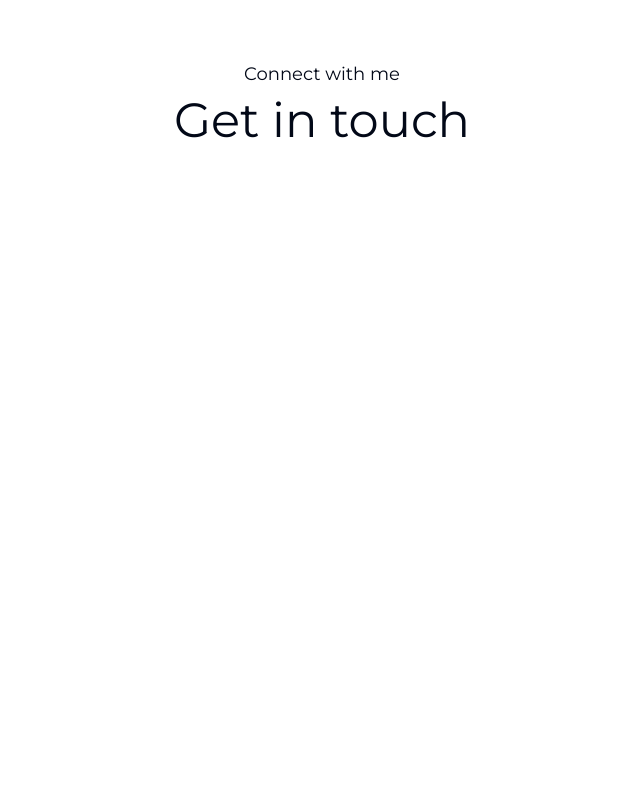
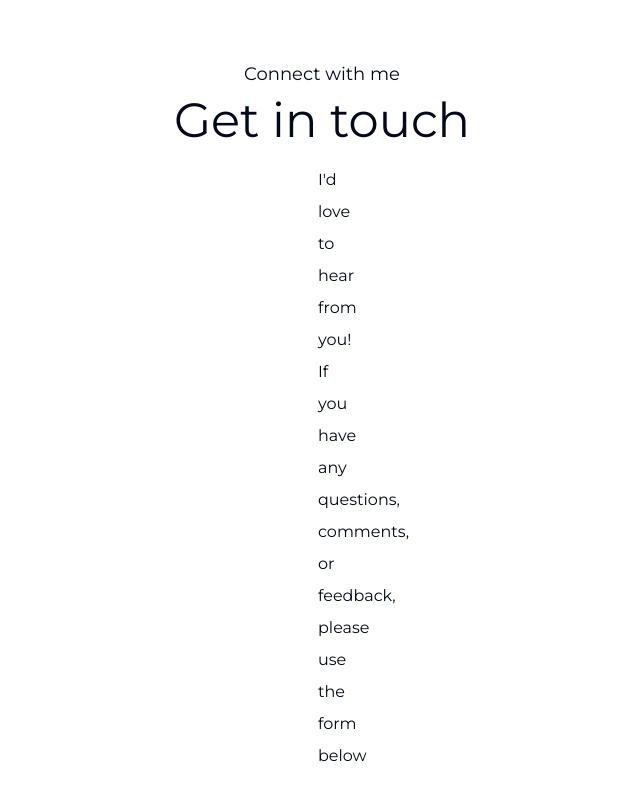
Before and after one commit to narandza/portfolio, a Next.js app: page / in a window 1280 px wide. Shown: the part 3182-3982 px from the top of the page, without its empty margins (318-958 px from the left). Before the commit the page ends 3414 px from the top, so only its background shows below. Built offline with nearby package versions, Linux system fonts and the light colour scheme.

Commit message:
add shadcn input component

```diff
--- a/src/app/(main)/contact.tsx
+++ b/src/app/(main)/contact.tsx
@@ -3,7 +3,10 @@
     <div className="w-full px-[12%] py-10 scroll-mt-20" id="contact">
       <h4 className="text-center mb-2 text-lg">Connect with me</h4>
       <h2 className="text-center text-5xl">Get in touch</h2>
-      <p className="text-center max-w-2 mx-auto mt-5 mb-12"></p>
+      <p className="text-center max-w-2 mx-auto mt-5 mb-12">
+        I&apos;d love to hear from you! If you have any questions, comments, or
+        feedback, please use the form below
+      </p>
     </div>
   );
 };
--- /dev/null
+++ b/src/components/ui/input.tsx
@@ -0,0 +1,22 @@
+import * as React from "react"
+
+import { cn } from "@/lib/utils"
+
+const Input = React.forwardRef<HTMLInputElement, React.ComponentProps<"input">>(
+  ({ className, type, ...props }, ref) => {
+    return (
+      <input
+        type={type}
+        className={cn(
+          "flex h-9 w-full rounded-md border border-input bg-transparent px-3 py-1 text-base shadow-sm transition-colors file:border-0 file:bg-transparent file:text-sm file:font-medium file:text-foreground placeholder:text-muted-foreground focus-visible:outline-none focus-visible:ring-1 focus-visible:ring-ring disabled:cursor-not-allowed disabled:opacity-50 md:text-sm",
+          className
+        )}
+        ref={ref}
+        {...props}
+      />
+    )
+  }
+)
+Input.displayName = "Input"
+
+export { Input }
```
